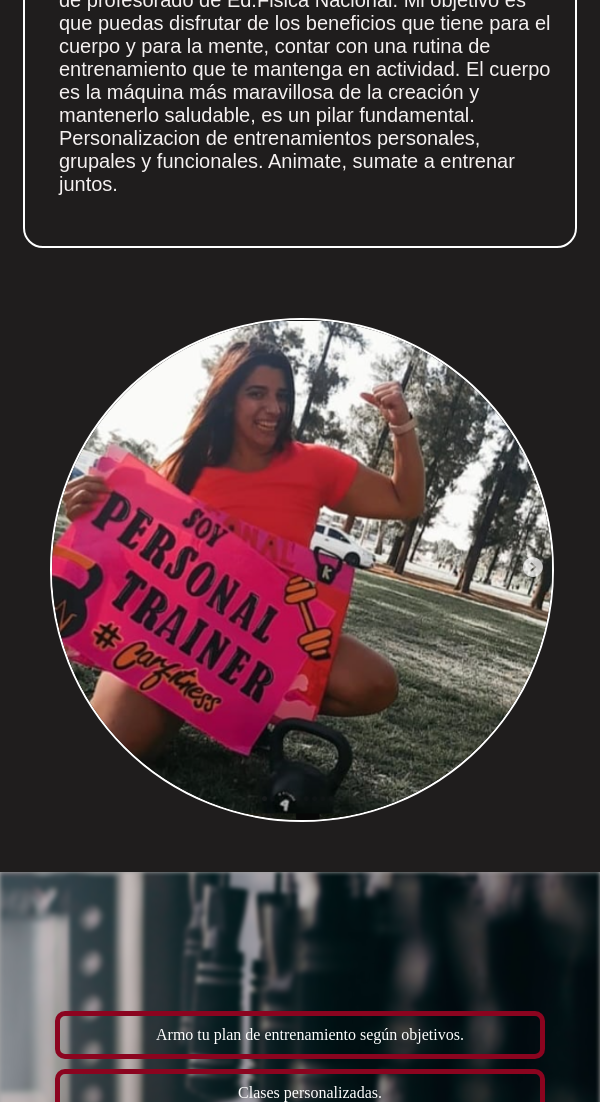
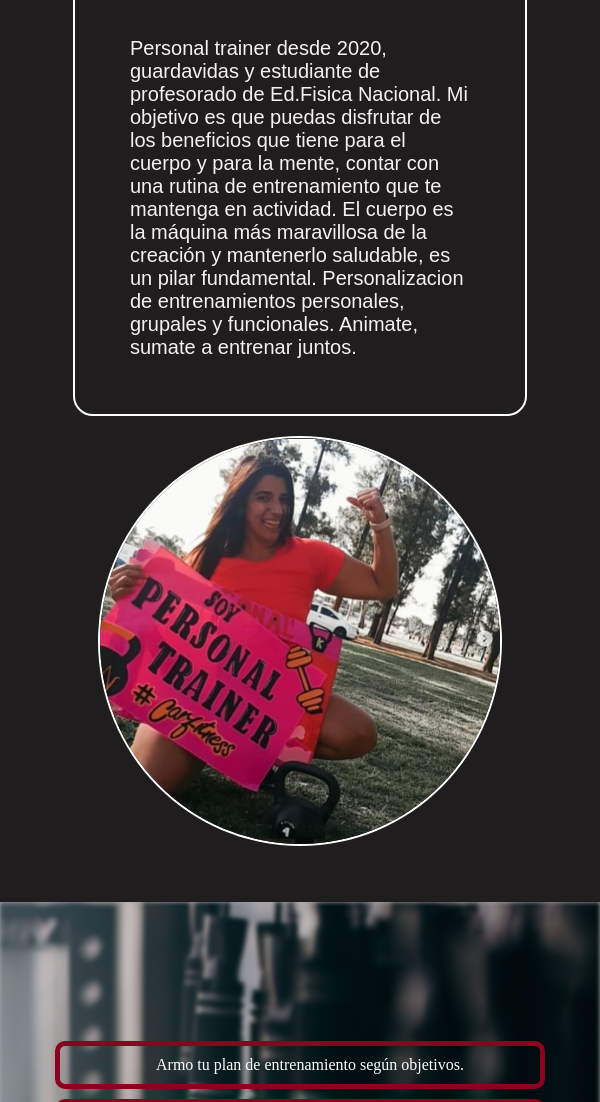
Before and after one commit to FedeNLencina/CarFitness, a plain HTML site: page index.html in a window 600 px wide. Shown: the part 638-1740 px from the top of the page. Drawn offline with nearby package versions, Linux system fonts and the light colour scheme; a web font is replaced by a local one.

Commit message:
Modificacion del responsive

```diff
--- a/Styles/style.css
+++ b/Styles/style.css
@@ -130,7 +130,7 @@ li a{
 #about{
     border: 2px solid white;
     border-radius: 20px;
-    height: 600px;
+
     margin: 20px 0px;
     padding: 30px;
     display: flex;
@@ -156,8 +156,6 @@ li a{
     color: rgb(245, 241, 241);
     font-family: 'Chivo', sans-serif;
     margin: 25px;
-    height: 500px;
-    width: 500px;
 }
 
 #about p:hover{
@@ -166,12 +164,11 @@ li a{
     transform: scale(1.1);
 }
 
-
+.perfil{
+    text-align: center;
+}
 #perfil{
-    width: 500px;
-    height: 500px;
-    margin-top: 100px;
-    margin-left: 50px;
+    width: 80%;
     border: 2px solid white;
     border-radius: 50%;
 }
@@ -362,7 +359,7 @@ a.propuesta:hover, a.propuesta:active{
 }
 
 .contenido_description p{
-    width: 50%;
+    width: 100%;
 }
 
 #fondo_formulario{
@@ -669,14 +666,6 @@ form button:hover{
     }
 
     #about {
-        border: 2px solid white;
-        border-radius: 20px;
-        height: 412px;
-        margin: 20px 0px;
-        padding: 9px;
-        display: flex;
-        flex-direction: column;
-        justify-content: center;
         margin: 20px;
     }
 
@@ -695,12 +684,7 @@ form button:hover{
 
     }
 
-    #perfil {
-        width: 500px;
-        margin: 50px;
-        border: 2px solid white;
-        border-radius: 50%;
-    }
+
 
 
 
@@ -779,14 +763,11 @@ form button:hover{
         margin: 20px 23px;
     }
 
-    #perfil {
-        margin: 50px;
-        border: 2px solid white;
-        border-radius: 50%;
-    }
 
     .hero{
+
         flex-direction: column;
+        padding: 50px;
     }
 
     #rutinas{
@@ -803,30 +784,38 @@ form button:hover{
         width: 90%;
         margin: 10px 0px;
     }
+
+    .contenido_description p {
+        width: 100%;
+    }
 }
 
 /* Medium devices (landscape tablets, 768px and up) */
 @media only screen and (min-width: 768px) {
     .hero{
         align-items: center;
+        padding: 50px;
     }
 
     #about {
-        height: 490px;
-        padding: 66px;
         align-items: center;
     }
 }
 
 /* Large devices (laptops/desktops, 992px and up) */
 @media only screen and (min-width: 992px) {
-    .hero{
-        flex-direction: row;
-    }
+
+
 
 }
 
 /* Extra large devices (large laptops and desktops, 1200px and up) */
 @media only screen and (min-width: 1200px) {
+    .hero{
+        flex-direction: row;
+    }
 
+    #about{
+        width: 50%;
+    }
 }
--- a/index.html
+++ b/index.html
@@ -61,7 +61,9 @@
                 mantenerlo saludable, es un pilar fundamental. Personalizacion de entrenamientos personales, grupales y funcionales.
                 Animate, sumate a entrenar juntos.</p>
         </div>
-        <img id="perfil" src="Images/About.png" alt="Carmela Tripodi">
+        <div class= "perfil">
+            <img id="perfil" src="Images/About.png" alt="Carmela Tripodi">
+        </div>
 
     </div>
 
```
